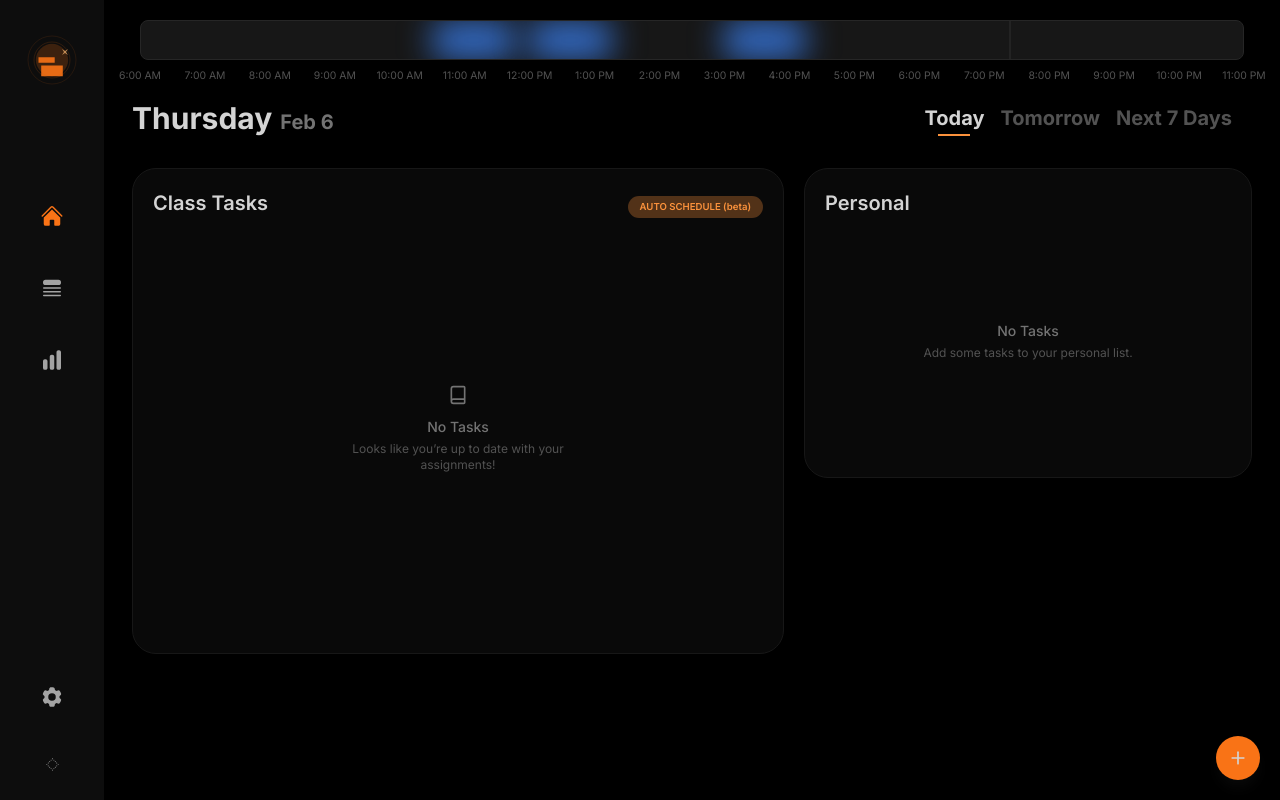
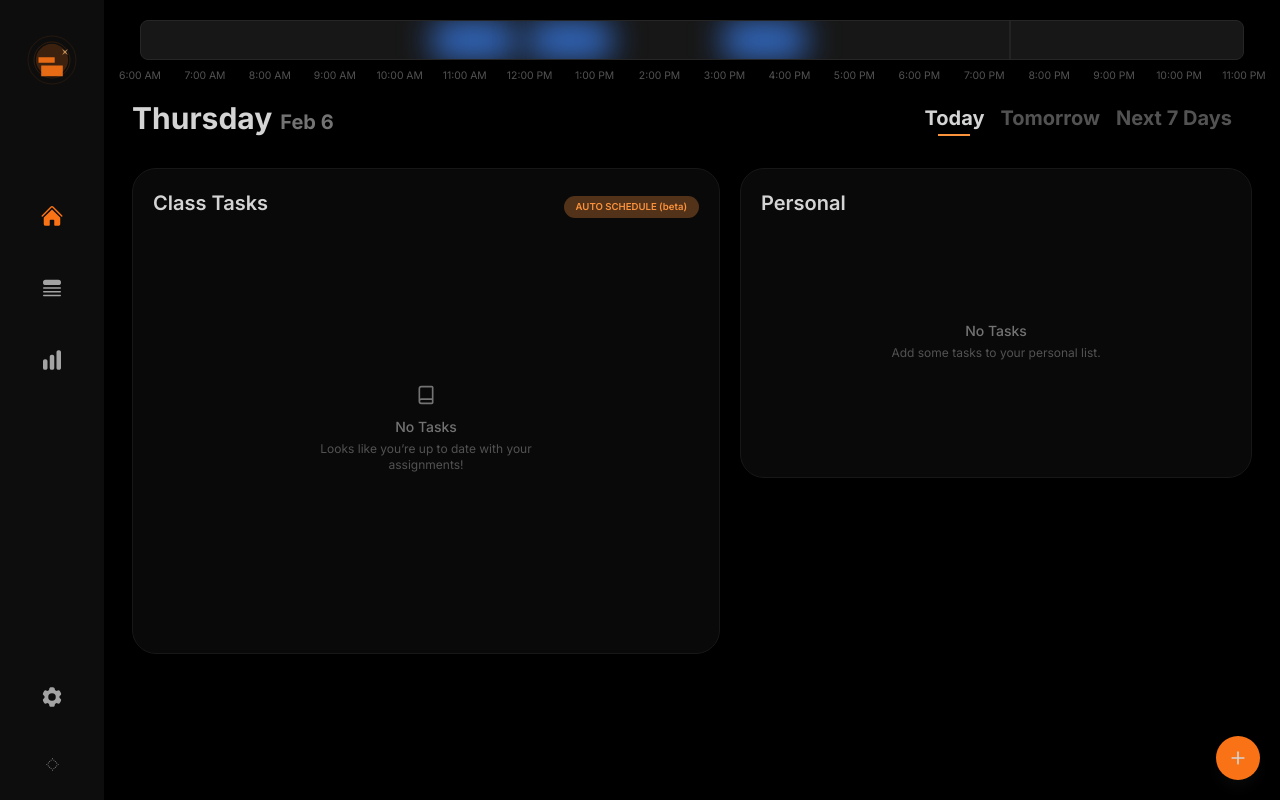
Before and after one commit to GrandeJames/bryzi, a Next.js app: page / in a window 1280 px wide. Built offline with nearby package versions, Linux system fonts and the light colour scheme.

Commit message:
Fix mobile responsiveness of sections

```diff
--- a/src/app/(home)/Home.tsx
+++ b/src/app/(home)/Home.tsx
@@ -88,11 +88,11 @@ function Home() {
             <div className="flex flex-col xl:flex-row gap-5">
               <AssignmentsSection
                 tasks={assignments}
-                className="flex-grow max-w-4xl bg-neutral-900/40 border-neutral-900 border p-5 rounded-3xl"
+                className="flex-grow xl:max-w-4xl bg-neutral-900/40 border-neutral-900 border p-5 rounded-3xl"
               />
               <PersonalSection
                 tasks={personalTasks}
-                className="flex-grow max-w-md bg-neutral-900/40 border-neutral-900 border p-5 rounded-3xl h-full"
+                className="flex-grow xl:max-w-lg bg-neutral-900/40 border-neutral-900 border p-5 rounded-3xl h-full"
               />
             </div>
           </div>
--- a/src/app/personal-tasks/PersonalSection.tsx
+++ b/src/app/personal-tasks/PersonalSection.tsx
@@ -1,10 +1,11 @@
 import useDialogStore from "@/app/dialogs/dialogStore";
 import EmptyPlaceholder from "@/components/EmptyPlaceholder";
 import { PersonalTask } from "@/types/personalTask";
+import { cn } from "@/utils.ts/cn";
 
 function PersonalSection({ tasks, className }: { tasks: PersonalTask[]; className?: string }) {
   return (
-    <section className={className}>
+    <section className={cn(className, "flex-grow")}>
       <header className="flex justify-between gap-2">
         <h2 className="font-semibold text-xl text-neutral-300 mb-2 flex items-center gap-2">
           Personal
```
